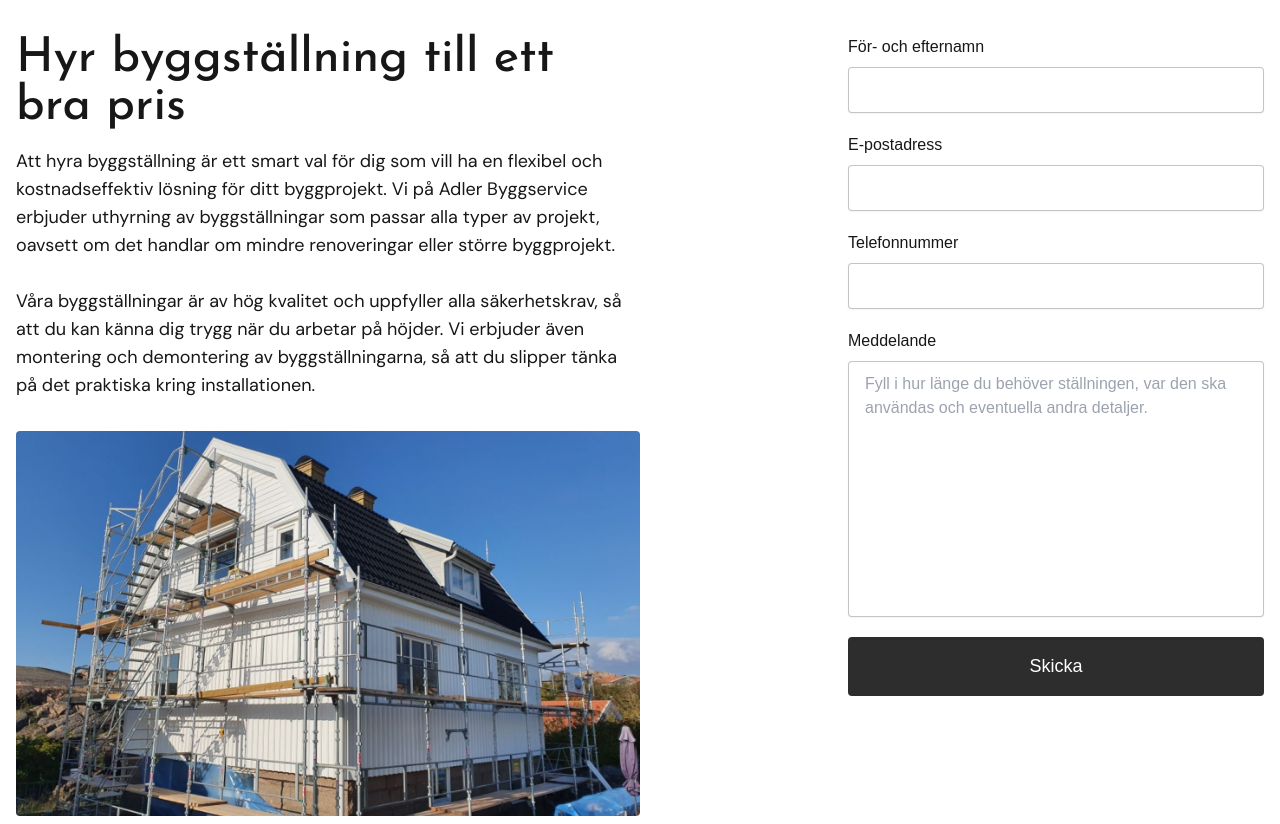
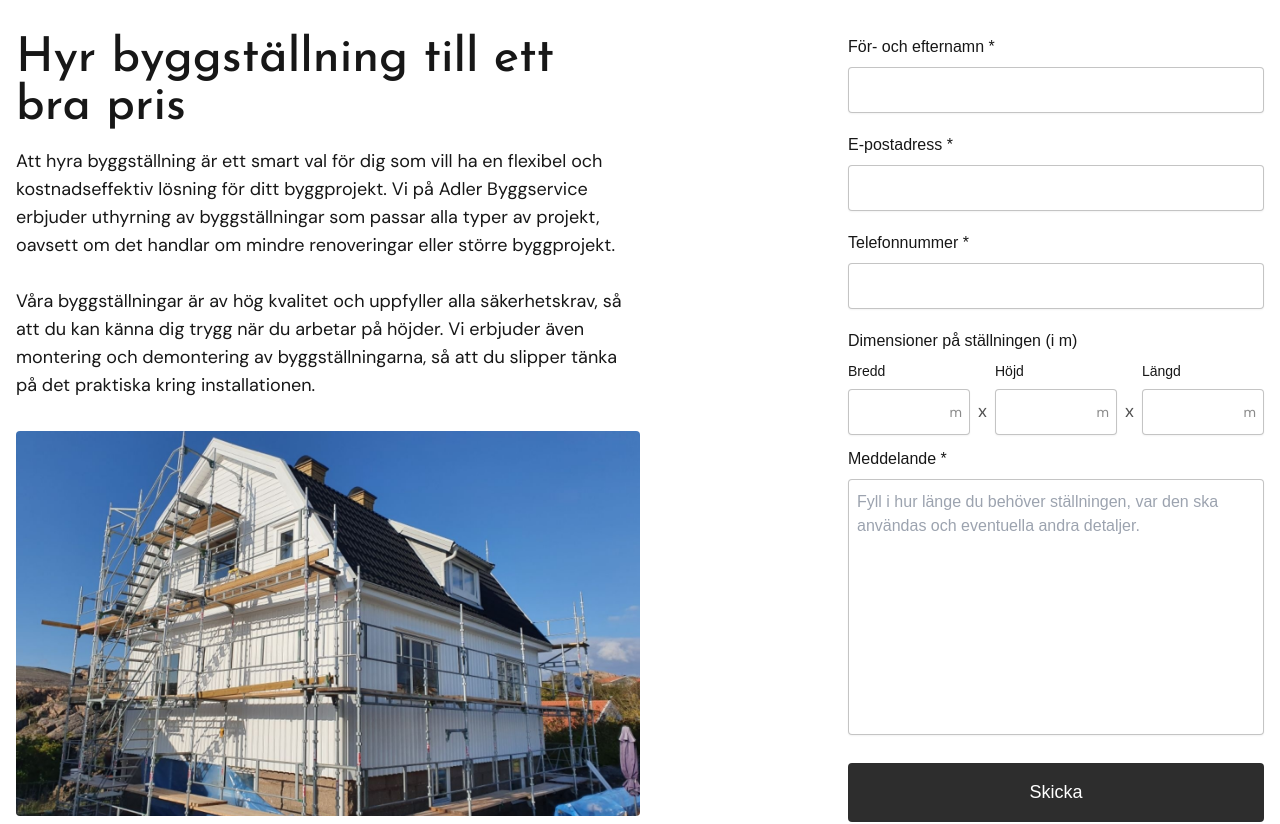
Before and after one commit to AppStractSE/adler, a Next.js app: page /hyr-byggstallning in a window 1280 px wide. Shown: the part 1860-2684 px from the top of the page. Built offline with nearby package versions, Linux system fonts and the light colour scheme.

Commit message:
Scaffoldingform fixes

```diff
--- a/src/components/forms/ScaffoldingForm.tsx
+++ b/src/components/forms/ScaffoldingForm.tsx
@@ -19,13 +19,18 @@ const ScaffoldingForm = () => {
       Email: "",
       PhoneNumber: "",
       Message: "",
+      Dimensions: {
+        Width: null,
+        Height: null,
+        Length: null,
+      },
     },
     mode: "onTouched",
   });
 
   function generateEmailHTML(data: IScaffoldingForm) {
     const formattedMessage = data.Message.replace(/\n/g, "<br>");
-    return `<div><p><strong>Namn:</strong></p><p>${data.FullName}</p><p><strong>Email:</strong></p><p><a href="mailto:${data.Email}">${data.Email}</a></p><p><strong>Telefon:</strong></p><p><a href="tel:${data.PhoneNumber}">${data.PhoneNumber}</a></p><p><strong>Meddelande:</strong></p><p>${formattedMessage}</p></div>`;
+    return `<div><p><strong>Namn:</strong></p><p>${data.FullName}</p><p><strong>Email:</strong></p><p><a href="mailto:${data.Email}">${data.Email}</a></p><p><strong>Telefon:</strong></p><p><a href="tel:${data.PhoneNumber}">${data.PhoneNumber}</a></p><p><strong>Dimensioner (B x H x L):</strong></p><p>${data.Dimensions ? `${data.Dimensions.Width}m x ${data.Dimensions.Height}m x ${data.Dimensions.Length}m` : "Mått ej ifyllt"}</p><p><strong>Meddelande:</strong></p><p>${formattedMessage}</p></div>`;
   }
 
   const onSubmit = async (data: IScaffoldingForm) => {
@@ -73,14 +78,14 @@ const ScaffoldingForm = () => {
   };
 
   const baseClasses =
-    "text-base w-full px-4 py-2.5 border-primary/25 shadow-sm rounded-sm focus:outline-none border ring-0 focus:outline-1 focus:border-primary focus-visible:outline-offset-0 transition-all duration-500 ease-in-out";
+    "text-base w-full px-2 py-2.5 border-primary/25 shadow-sm rounded-sm focus:outline-none border ring-0 focus:outline-1 focus:border-primary focus-visible:outline-offset-0 transition-all duration-500 ease-in-out";
 
   const errorClass =
     "outline outline-1 outline-offset-0 outline-red-500 placeholder:text-red-500";
   const errorTextBaseClass =
     "text-red-500 text-xs font-mediumst transition-all duration-500 ease-in-out";
   const errorTextHiddenClasses = "opacity-0 max-h-0 ";
-  const errorTextVisibleClasses = "my-2 opacity-100 max-h-full";
+  const errorTextVisibleClasses = "opacity-100 max-h-full";
 
   return (
     <div className="relative">
@@ -92,7 +97,7 @@ const ScaffoldingForm = () => {
         <input type="hidden" name="required-field" value="contact-form" />
         <div className="flex flex-col gap-2">
           <label className="text-base" htmlFor="FullName">
-            För- och efternamn
+            För- och efternamn *
           </label>
           <input
             className={twMerge(
@@ -126,7 +131,7 @@ const ScaffoldingForm = () => {
         </div>
         <div className="flex flex-col gap-2">
           <label className="text-base" htmlFor="Email">
-            E-postadress
+            E-postadress *
           </label>
           <input
             className={twMerge(baseClasses, errors["Email"] ? errorClass : "")}
@@ -155,7 +160,7 @@ const ScaffoldingForm = () => {
 
         <div className="flex flex-col gap-2">
           <label className="text-base" htmlFor="PhoneNumber">
-            Telefonnummer
+            Telefonnummer *
           </label>
           <input
             className={twMerge(
@@ -195,8 +200,84 @@ const ScaffoldingForm = () => {
           </p>
         </div>
         <div className="flex flex-col gap-2">
+          <label className="text-base" htmlFor="Dimensions">
+            Dimensioner på ställningen (i m)
+          </label>
+          <div className="flex items-center gap-2">
+            <div className="flex flex-col gap-2">
+              <label className="text-sm" htmlFor="Dimensions.Width">
+                Bredd
+              </label>
+              <div className="relative">
+                <span className="absolute right-2 top-1/2 -translate-y-1/2 text-sm opacity-50">
+                  m
+                </span>
+                <input
+                  type="text"
+                  className={twMerge(baseClasses, "w-full")}
+                  {...register("Dimensions.Width", {
+                    onChange: (e) => {
+                      e.target.value = e.target.value
+                        .replace(/[^0-9.,]/g, "")
+                        .replace(/^(.*[.,])([.,].*)$/, "$1")
+                        .replace(/([.,]\d{2}).+$/, "$1");
+                    },
+                  })}
+                />
+              </div>
+            </div>
+            <span className="translate-y-1/2 opacity-75">x</span>
+            <div className="flex flex-col gap-2">
+              <label className="text-sm" htmlFor="Dimensions.Height">
+                Höjd
+              </label>
+              <div className="relative">
+                <span className="absolute right-2 top-1/2 -translate-y-1/2 text-sm opacity-50">
+                  m
+                </span>
+                <input
+                  type="text"
+                  className={twMerge(baseClasses, "w-full")}
+                  {...register("Dimensions.Height", {
+                    onChange: (e) => {
+                      e.target.value = e.target.value
+                        .replace(/[^0-9.,]/g, "")
+                        .replace(/^(.*[.,])([.,].*)$/, "$1")
+                        .replace(/([.,]\d{2}).+$/, "$1");
+                    },
+                  })}
+                />
+              </div>
+            </div>
+            <span className="translate-y-1/2 opacity-75">x</span>
+            <div className="flex flex-col gap-2">
+              <label className="text-sm" htmlFor="Dimensions.Length">
+                Längd
+              </label>
+              <div className="relative">
+                <span className="absolute right-2 top-1/2 -translate-y-1/2 text-sm opacity-50">
+                  m
+                </span>
+                <input
+                  type="text"
+                  className={twMerge(baseClasses, "w-full")}
+                  {...register("Dimensions.Length", {
+                    onChange: (e) => {
+                      e.target.value = e.target.value
+                        .replace(/[^0-9.,]/g, "")
+                        .replace(/^(.*[.,])([.,].*)$/, "$1")
+                        .replace(/([.,]\d{2}).+$/, "$1");
+                    },
+                  })}
+                />
+              </div>
+            </div>
+          </div>
+        </div>
+
+        <div className="flex flex-col gap-2">
           <label className="text-base" htmlFor="Message">
-            Meddelande
+            Meddelande *
           </label>
           <textarea
             placeholder="Fyll i hur länge du behöver ställningen, var den ska användas och eventuella andra detaljer."
@@ -234,7 +315,7 @@ const ScaffoldingForm = () => {
         <button
           disabled={isSubmitting || formSubmitted}
           type="submit"
-          className="inline-flex w-full items-center justify-center rounded-sm bg-primary/90 px-4 py-4 text-background ring-1 ring-background backdrop-blur-sm hover:bg-primary"
+          className="mt-2 inline-flex w-full items-center justify-center rounded-sm bg-primary/90 px-4 py-4 text-background ring-1 ring-background backdrop-blur-sm hover:bg-primary"
         >
           {isSubmitting ? (
             <Spinner
```
Also changed, not shown: src/types/IScaffoldingForm.ts (+7 -0 lines).
